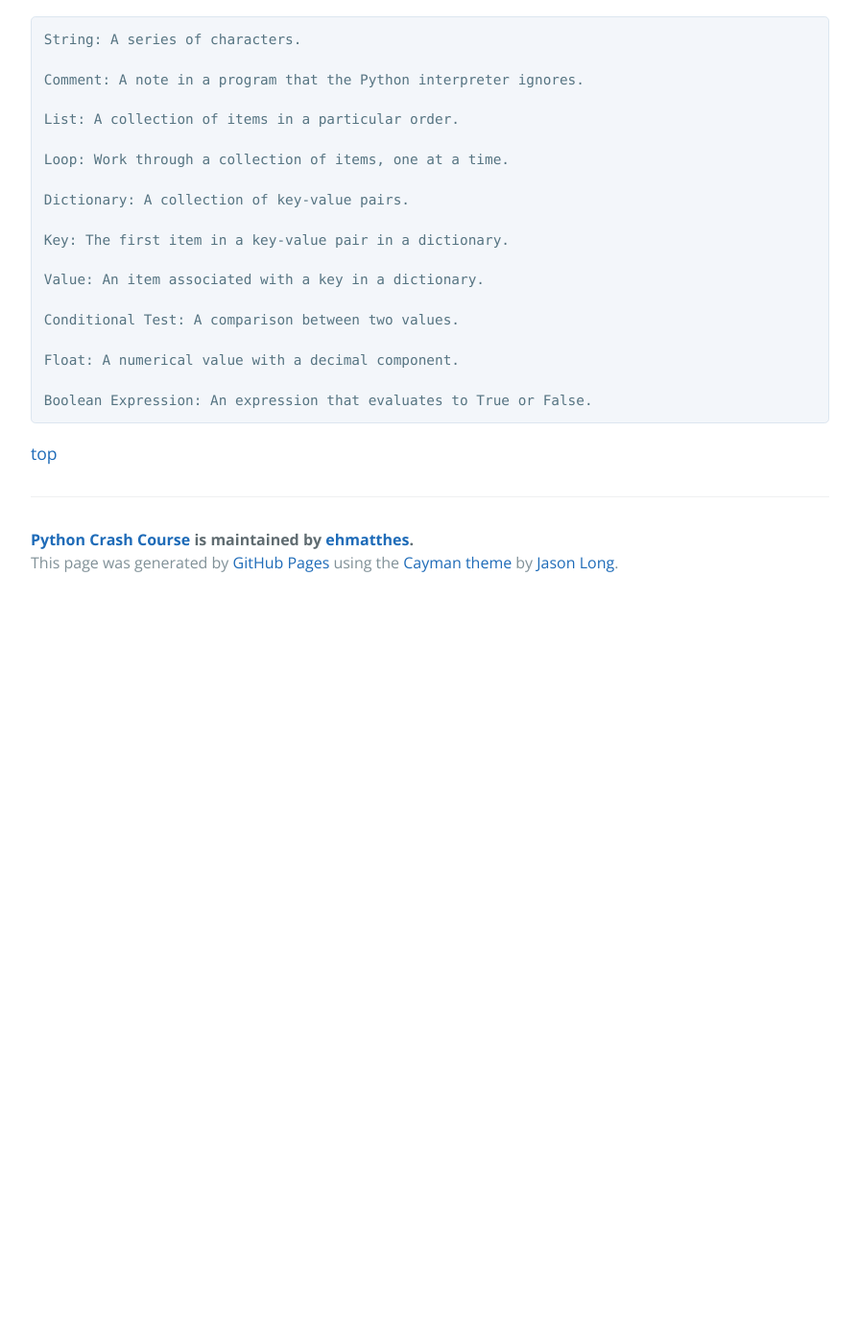
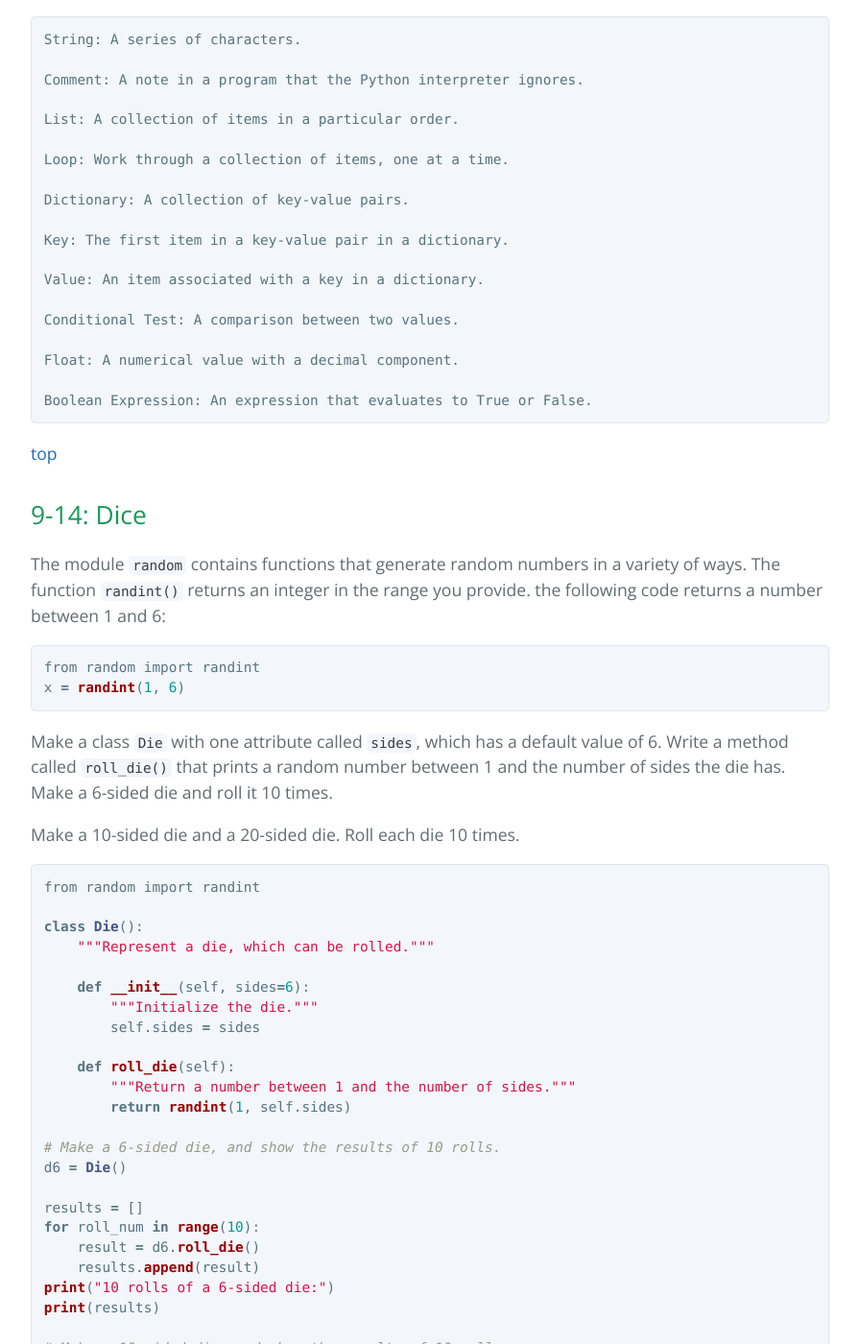
Before and after one commit to ehmatthes/pcc, a Jekyll site: the page built from solutions/chapter_9.md, in a window 1280 px wide and 1400 px high, scrolled down 21132 px. Shown: the whole window at 96% size, without its empty margins (192-1087 px from the left). Built offline with Jekyll 4.4.1, drawn with Linux system fonts in a browser that asks for light colours; before the commit the page ends 21762 px from its top, so only the background shows below that; some of the changed text lies outside the part shown.

Commit message:
Finished chapter 9.

````diff
--- a/solutions/chapter_9.md
+++ b/solutions/chapter_9.md
@@ -984,3 +984,77 @@ Boolean Expression: An expression that evaluates to True or False.
 ```
 
 [top](#)
+
+9-14: Dice
+---
+
+The module `random` contains functions that generate random numbers in a variety of ways. The function `randint()` returns an integer in the range you provide. the following code returns a number between 1 and 6:
+
+```python
+from random import randint
+x = randint(1, 6)
+```
+
+Make a class `Die` with one attribute called `sides`, which has a default value of 6. Write a method called `roll_die()` that prints a random number between 1 and the number of sides the die has. Make a 6-sided die and roll it 10 times.
+
+Make a 10-sided die and a 20-sided die. Roll each die 10 times.
+
+```python
+from random import randint
+
+class Die():
+    """Represent a die, which can be rolled."""
+
+    def __init__(self, sides=6):
+        """Initialize the die."""
+        self.sides = sides
+
+    def roll_die(self):
+        """Return a number between 1 and the number of sides."""
+        return randint(1, self.sides)
+
+# Make a 6-sided die, and show the results of 10 rolls.
+d6 = Die()
+
+results = []
+for roll_num in range(10):
+    result = d6.roll_die()
+    results.append(result)
+print("10 rolls of a 6-sided die:")
+print(results)
+
+# Make a 10-sided die, and show the results of 10 rolls.
+d10 = Die(sides=10)
+
+results = []
+for roll_num in range(10):
+    result = d10.roll_die()
+    results.append(result)
+print("\n10 rolls of a 10-sided die:")
+print(results)
+
+# Make a 20-sided die, and show the results of 10 rolls.
+d20 = Die(sides=20)
+
+results = []
+for roll_num in range(10):
+    result = d20.roll_die()
+    results.append(result)
+print("\n10 rolls of a 20-sided die:")
+print(results)
+```
+
+Output:
+
+```
+10 rolls of a 6-sided die:
+[5, 5, 6, 3, 6, 4, 2, 2, 1, 1]
+
+10 rolls of a 10-sided die:
+[8, 9, 8, 10, 7, 1, 3, 5, 3, 4]
+
+10 rolls of a 20-sided die:
+[4, 3, 18, 17, 3, 1, 13, 12, 5, 14]
+```
+
+[top](#)
````
